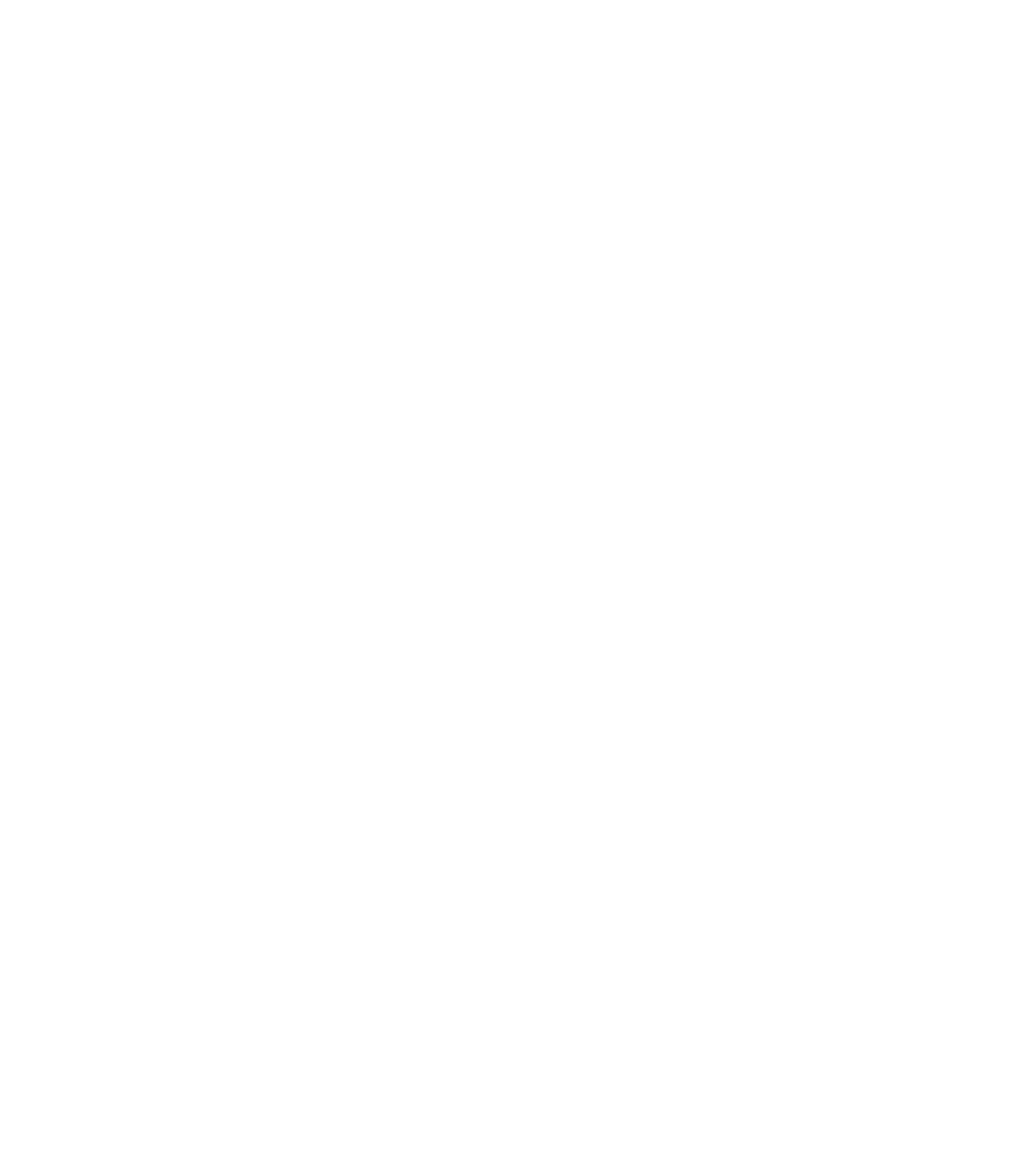
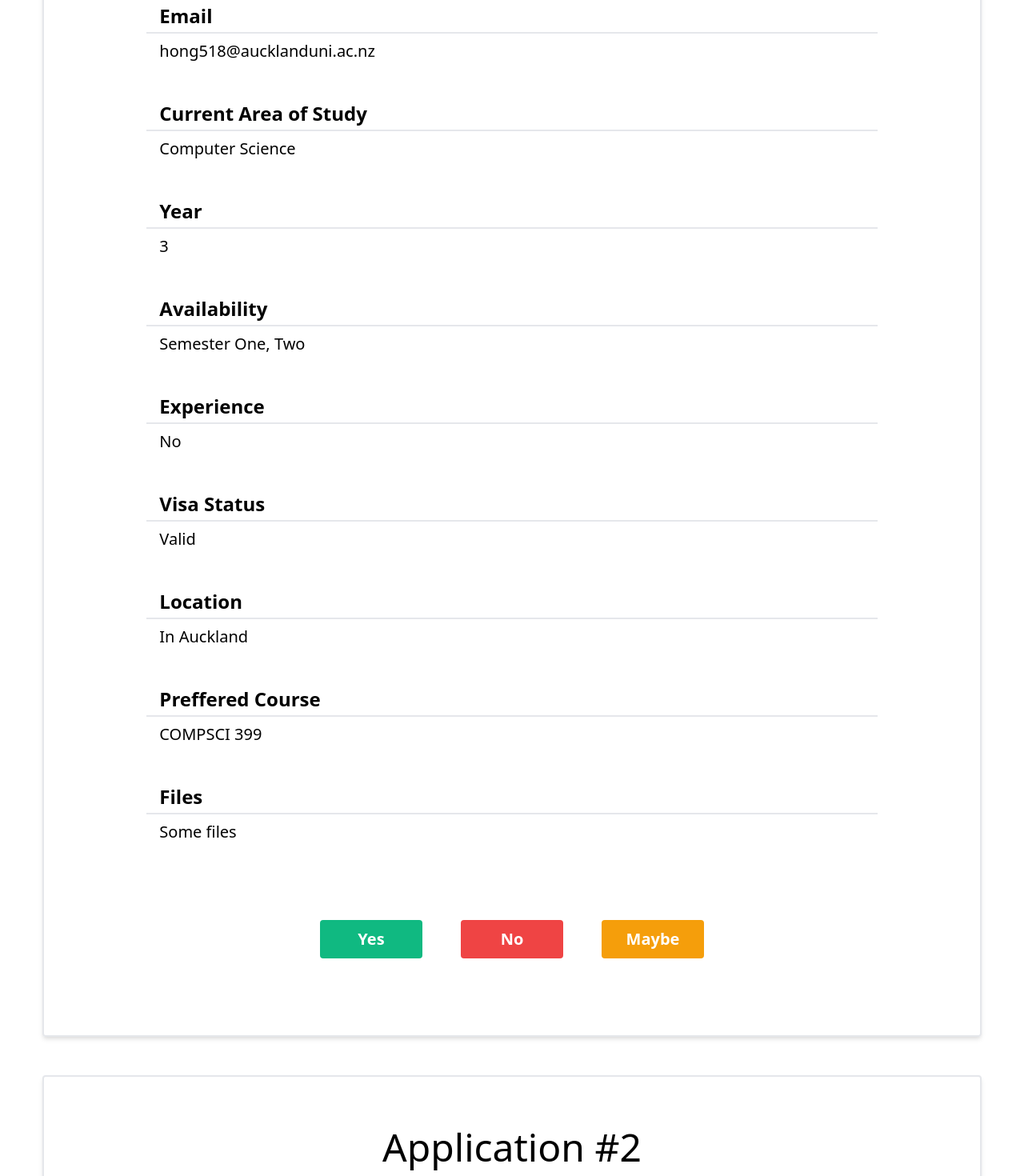
Before and after one commit to uoa-compsci-399/marker-allocation-tool-ui, a React (Create React App) app: page / in a window 1280 px wide. Shown: the part 1080-2550 px from the top of the page at 80% size. Before the commit the page ends 800 px from the top, so only its background shows below. Built offline with nearby package versions, Linux system fonts and the light colour scheme.

Commit message:
Proto-prototype of Application Detail View

```diff
--- a/src/App.tsx
+++ b/src/App.tsx
@@ -1,45 +1,45 @@
 import React from 'react';
 
 import ApplicationView from './pages/ApplicationViewPage/';
-// import ApplicationDetail from './pages/ApplicationDetailPage';
+import ApplicationDetail from './pages/ApplicationDetailPage';
 
 // Dummy ApplicationDetail data
-// const dummyDataOne = {
-//   title: 'Application #1',
-//   name: 'Honger',
-//   studentID: '18051980',
-//   email: 'hong518@aucklanduni.ac.nz',
-//   areaOfStudy: 'Computer Science',
-//   currentYear: '3',
-//   availabeSems: 'Semester One, Two',
-//   experience: 'No',
-//   visaStatus: 'Valid',
-//   location: 'In Auckland',
-//   prefCourse: 'COMPSCI 399',
-//   files: 'Some files',
-// };
+const dummyDataOne = {
+  title: 'Application #1',
+  name: 'Honger',
+  studentID: '18051980',
+  email: 'hong518@aucklanduni.ac.nz',
+  areaOfStudy: 'Computer Science',
+  currentYear: '3',
+  availabeSems: 'Semester One, Two',
+  experience: 'No',
+  visaStatus: 'Valid',
+  location: 'In Auckland',
+  prefCourse: 'COMPSCI 399',
+  files: 'Some files',
+};
 
-// const dummyDataTwo = {
-//   title: 'Application #2',
-//   name: 'Applicant',
-//   studentID: '584412',
-//   email: 'appl487@aucklanduni.ac.nz',
-//   areaOfStudy: 'Mathematics',
-//   currentYear: '2',
-//   availabeSems: 'Semester Two',
-//   experience: 'Yes',
-//   visaStatus: 'Valid',
-//   location: 'Not in Auckland',
-//   prefCourse: 'COMPSCI 367',
-//   files: 'Some files',
-// };
+const dummyDataTwo = {
+  title: 'Application #2',
+  name: 'Applicant',
+  studentID: '584412',
+  email: 'appl487@aucklanduni.ac.nz',
+  areaOfStudy: 'Mathematics',
+  currentYear: '2',
+  availabeSems: 'Semester Two',
+  experience: 'Yes',
+  visaStatus: 'Valid',
+  location: 'Not in Auckland',
+  prefCourse: 'COMPSCI 367',
+  files: 'Some files',
+};
 
 function App(): JSX.Element {
   return (
     <div>
       <ApplicationView />
-      {/* <ApplicationDetail info={dummyDataOne} />
-      <ApplicationDetail info={dummyDataTwo} /> */}
+      <ApplicationDetail info={dummyDataOne} />
+      <ApplicationDetail info={dummyDataTwo} />
     </div>
   );
 }
```
